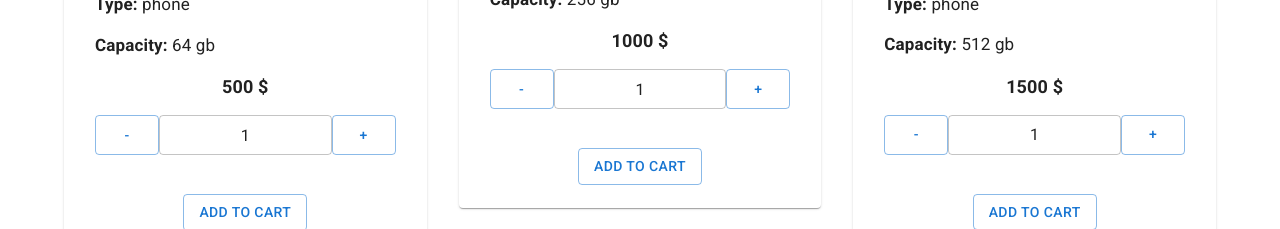
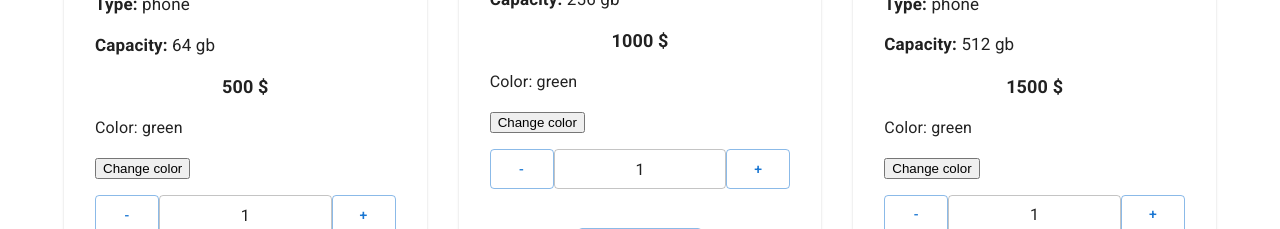
Before and after one commit to Sergii998/react-shop-project, a React (Create React App) app: page / in a window 1280 px wide. Shown: the part 552-781 px from the top of the page. Built offline with nearby package versions, Linux system fonts and the light colour scheme.

Commit message:
2 variants change color to(through)  button Change color, ternar and(or) if

```diff
--- a/src/components/Products/ProductsListItem.tsx
+++ b/src/components/Products/ProductsListItem.tsx
@@ -21,6 +21,7 @@ const ProductsListItem = ({
     image,
 }: Props) => {
     const [count, setCount] = useState<number>(1)
+    const [color, setColor] = useState<string>('green')
 
     const onIncrement = () => {
         setCount((prevState: number) => prevState + 1)
@@ -29,6 +30,22 @@ const ProductsListItem = ({
     const onDecrement = () => {
         setCount((prevState: number) => prevState - 1)
     }
+
+    const changeColor = () => {
+        setColor((prevState: string) =>
+            prevState === 'green' ? 'red' : 'green'
+        )
+    }
+    // різниця реалізаціі тернарної форми запису функціі і через if
+    // const changeColor = () => {
+    //     setColor((prevState: string) => {
+    //         if (prevState === 'green') {
+    //             return 'red'
+    //         } else {
+    //             return 'green'
+    //         }
+    //     })
+    // }
 
     return (
         <Card className="product-list-item">
@@ -45,6 +62,8 @@ const ProductsListItem = ({
                     <span>Capacity:</span> {capacity} gb
                 </div>
                 <div className="product-price"> {price} $</div>
+                <p>Color: {color}</p>
+                <button onClick={changeColor}>Change color</button>
                 <div className="product-quantity">
                     <Button variant="outlined" onClick={() => onDecrement()}>
                         -
```
